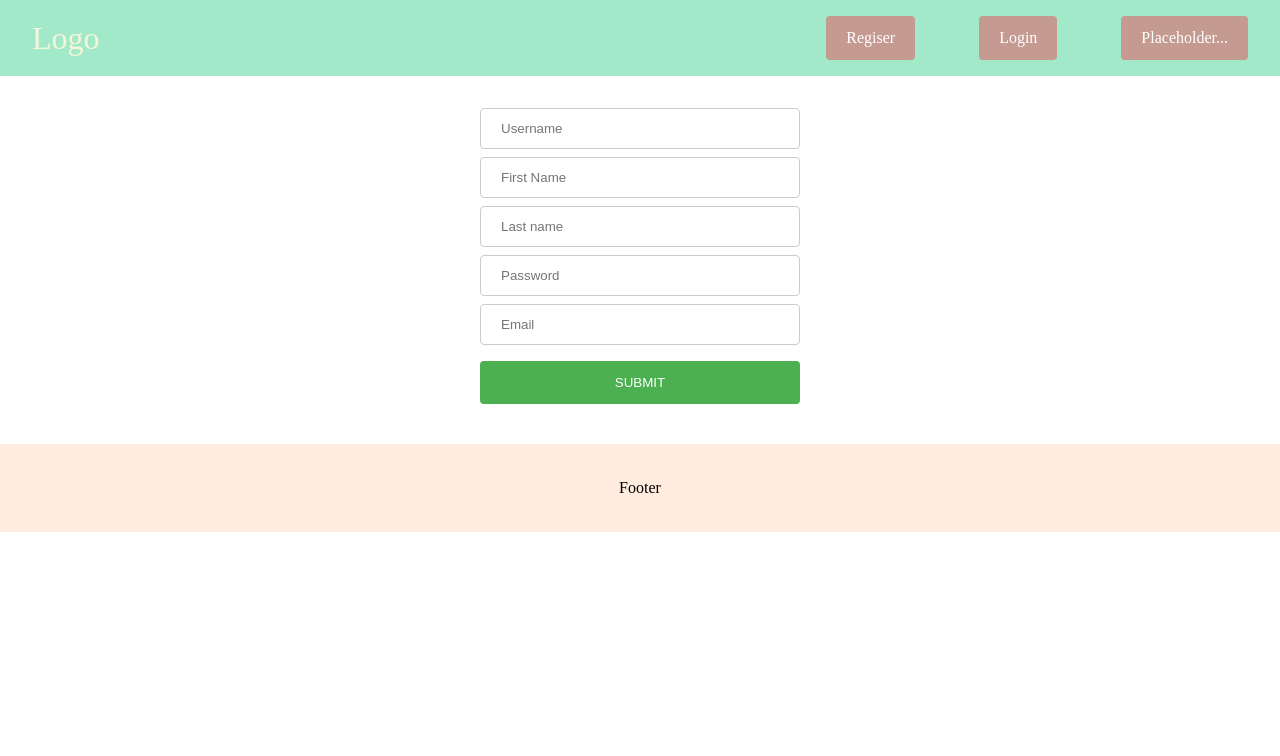
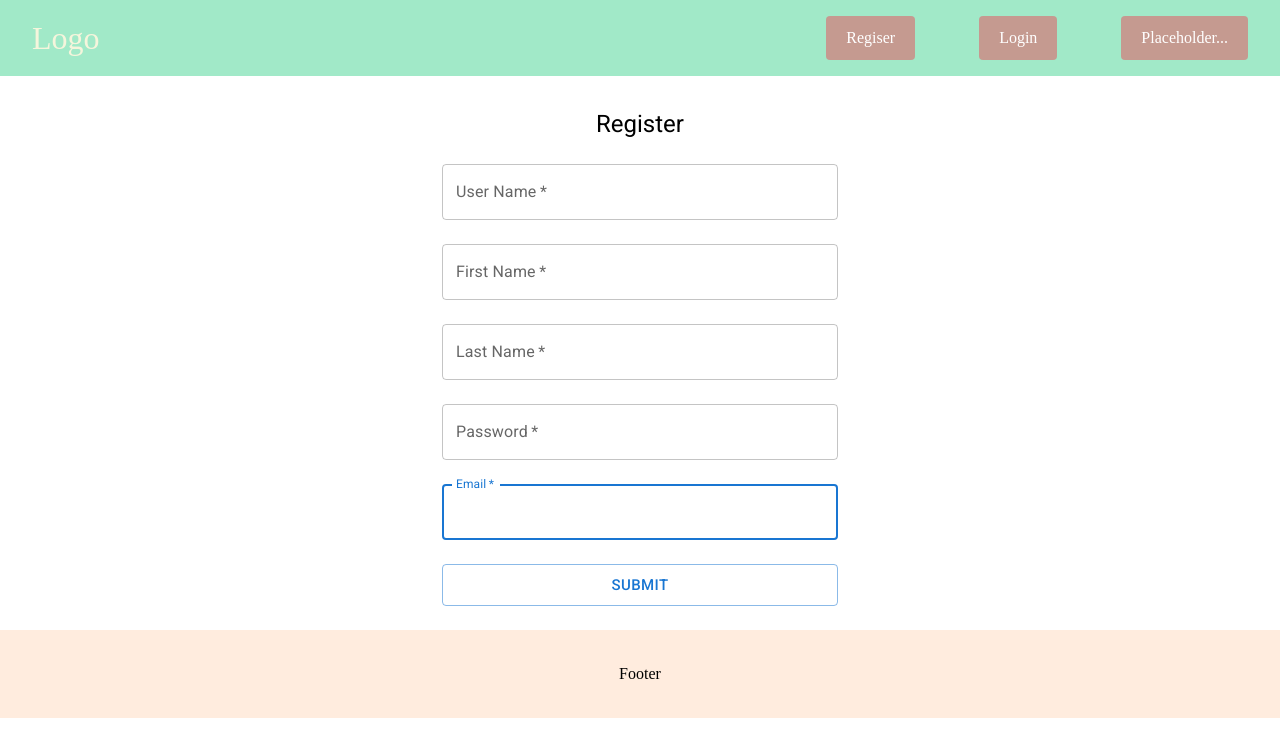
Before and after one commit to pmilisavljevic/Vezba-sa-Rajkom, a React (Vite) app: page /RegisterPage in a window 1280 px wide. Shown: the top 756 px of the page. Built offline with nearby package versions, Linux system fonts and the light colour scheme.

Commit message:
added mui and login logic

```diff
--- a/db.json
+++ b/db.json
@@ -2,59 +2,35 @@
   "users": [
     {
       "id": 1,
-      "username": "pedja88",
+      "userName": "pedja88",
       "firstName": "Predrag",
       "lastName": "Milic",
       "password": "test",
       "email": "pedja@test.com"
     },
     {
-      "id": 1,
-      "username": "rajkoR",
+      "id": 2,
+      "userName": "rajkoR",
       "firstName": "Rajko",
       "lastName": "Culibrk",
       "password": "test",
       "email": "rajko@test.com"
     },
     {
-      "id": 1,
-      "username": "LukaCure",
+      "id": 3,
+      "userName": "LukaCure",
       "firstName": "Luka",
       "lastName": "Curcic",
       "password": "test",
       "email": "Luka@test.com"
     },
     {
-      "username": "pedja88",
-      "firstName": "Predrag",
-      "lastName": "Milic",
-      "password": "test",
-      "email": "pedja@test.com",
-      "id": 2
-    },
-    {
-      "username": "pedja88",
-      "firstName": "Predrag",
-      "lastName": "Milic",
-      "password": "test",
-      "email": "pedja@test.com",
-      "id": 3
-    },
-    {
-      "username": "pedja88",
-      "firstName": "Predrag",
-      "lastName": "Milic",
-      "password": "test",
-      "email": "pedja@test.com",
-      "id": 4
-    },
-    {
+      "id": 4,
       "userName": "Pedja2",
       "firstName": "Predrag2",
       "lastName": "Milisav2",
       "password": "asd",
-      "email": "pedja@test.test",
-      "id": 5
+      "email": "pedja@test.test"
     }
   ]
 }
--- a/package.json
+++ b/package.json
@@ -10,6 +10,10 @@
     "preview": "vite preview"
   },
   "dependencies": {
+    "@emotion/react": "^11.11.1",
+    "@emotion/styled": "^11.11.0",
+    "@fontsource/roboto": "^5.0.8",
+    "@mui/material": "^5.14.10",
     "axios": "^1.5.0",
     "react": "^18.2.0",
     "react-dom": "^18.2.0",
--- a/src/components/inputs/Button.tsx
+++ b/src/components/inputs/Button.tsx
@@ -1,10 +1,12 @@
 import { PropsWithChildren } from "react";
+import Button from "@mui/material/Button";
 
 // type Props = {
 //   children:ReactNode | ReactNode[]
 // }
 
 type Props = {
+  size: "small" | "medium" | "large";
   onClick?: () => null;
 } & PropsWithChildren;
 
@@ -12,17 +14,24 @@ type Props = {
 //   onClick: () => null;
 // }
 
-const Button = ({ children, onClick = () => null }: Props) => {
+const MuiButton = ({ size, children, onClick = () => null }: Props) => {
   return (
-    <button
-      className="btn"
+    <Button
+      sx={{
+        mt: 2,
+      }}
+      type="submit"
+      // className="btn"
+      variant="outlined"
+      fullWidth
+      size={size}
       onClick={() => {
         onClick();
       }}
     >
       {children}
-    </button>
+    </Button>
   );
 };
 
-export default Button;
+export default MuiButton;
--- /dev/null
+++ b/src/components/inputs/MuiTextInput.tsx
@@ -0,0 +1,31 @@
+import { TextField } from "@mui/material";
+
+type Props = {
+  name: string;
+  label: string;
+  value: string;
+  onChange: (event: React.ChangeEvent<HTMLInputElement>) => void;
+  type?: "text" | "password" | "email";
+};
+
+export default function MuiTextInput({
+  name = "",
+  label,
+  onChange = () => null,
+  type = "text",
+  value,
+}: Props) {
+  return (
+    <TextField
+      name={name}
+      label={label}
+      type={type}
+      value={value}
+      onChange={(e) => onChange(e)}
+      required
+      fullWidth
+      autoFocus
+      margin="normal"
+    />
+  );
+}
--- a/src/helpers/axiosInstance.ts
+++ b/src/helpers/axiosInstance.ts
@@ -1,8 +1,7 @@
 import axios from "axios";
 
-
 export const axiosInstance = axios.create({
-    baseURL: 'http://localhost:4000',
-    timeout: 1000,
-    headers: {'X-Custom-Header': 'foobar'}
-  });
+  baseURL: "http://localhost:3000",
+  timeout: 1000,
+  headers: { "X-Custom-Header": "foobar" },
+});
--- a/src/pages/LoginPage.tsx
+++ b/src/pages/LoginPage.tsx
@@ -1,9 +1,101 @@
 import MainLayout from "../components/layouts/MainLayout";
+import { useState } from "react";
+import Button from "../components/inputs/Button";
+import { AxiosError } from "axios";
+import { loginUser } from "../services/client";
+import MuiTextInput from "../components/inputs/MuiTextInput";
+import { Container, Box, Typography } from "@mui/material";
+
+type User = {
+  email: string;
+  password: string;
+};
 
 const LoginPage = () => {
+  const [email, setEmail] = useState("");
+  const [pass, setPass] = useState("");
+  const [isLoading, setIsLoading] = useState(false);
+
+  const handleEmailOnChange = (e: React.ChangeEvent<HTMLInputElement>) => {
+    setEmail(e.target.value);
+    // console.log(e);
+  };
+  const handlePassOnChange = (e: React.ChangeEvent<HTMLInputElement>) => {
+    setPass(e.target.value);
+    // console.log(pass);
+  };
+
+  const fetchUsers = async () => {
+    setIsLoading(true);
+
+    try {
+      const response = await loginUser();
+
+      console.log(response.data);
+      const users = response.data;
+      const user = users.find(
+        (u: User) => u.email === email && u.password === pass
+      );
+      if (user) {
+        alert("Login Uspesan");
+      } else {
+        alert("Invalid");
+      }
+    } catch (err) {
+      console.error(AxiosError);
+    } finally {
+      setIsLoading(false);
+    }
+  };
+
+  const handleSubmit = (e: React.FormEvent<HTMLFormElement>) => {
+    e.preventDefault();
+    fetchUsers();
+    // console.log(email);
+  };
   return (
     <MainLayout>
-      <div>LoginPage</div>
+      <div>{isLoading && <h2>Loading...</h2>}</div>
+      <Container component="main" maxWidth="xs">
+        {/* {Error && <h3>{}</h3>} */}
+        <Box
+          sx={{
+            marginTop: 4,
+            display: "flex",
+            flexDirection: "column",
+            alignItems: "center",
+          }}
+        >
+          <Typography component="h1" variant="h5">
+            Log In
+          </Typography>
+          <Box
+            component="form"
+            onSubmit={handleSubmit}
+            sx={{
+              mt: 1,
+              mb: 2,
+              gap: 1,
+            }}
+          >
+            <MuiTextInput
+              label="Email"
+              value={email}
+              name="email"
+              onChange={handleEmailOnChange}
+              type="email"
+            />
+            <MuiTextInput
+              label="Password"
+              value={pass}
+              name="password"
+              onChange={handlePassOnChange}
+              type="password"
+            />
+            <Button size="large">SUBMIT</Button>
+          </Box>
+        </Box>
+      </Container>
     </MainLayout>
   );
 };
--- a/src/pages/RegisterPage.tsx
+++ b/src/pages/RegisterPage.tsx
@@ -1,85 +1,106 @@
-import Button from "../components/inputs/Button";
-import TextInput from "../components/inputs/TextInput";
 import MainLayout from "../components/layouts/MainLayout";
 import { useState } from "react";
 import { registerUser } from "../services/client";
+import { useNavigate } from "react-router-dom";
+import MuiButton from "../components/inputs/Button";
+import { Container, Box, Typography } from "@mui/material";
+import MuiTextInput from "../components/inputs/MuiTextInput";
+import { AxiosError } from "axios";
 
 const RegisterPage = () => {
-
-  const [formState,setFormState] = useState({
-      userName:"",
-      firstName:"",
-      lastName:"",
-      password:"",
-      email:""
-  })
-
+  const [formState, setFormState] = useState({
+    userName: "",
+    firstName: "",
+    lastName: "",
+    password: "",
+    email: "",
+  });
 
   const registerUserFunction = async () => {
-  try{
-    await registerUser(formState)
-
-  }catch(e){
-    console.log(e)
+    try {
+      await registerUser(formState);
+    } catch (err) {
+      console.log(AxiosError);
     }
- }
-
-
-
-
-  const handleSubmit = (e:React.FormEvent<HTMLFormElement>) => {
-    e.preventDefault();
-    registerUserFunction()
   };
 
-  const handleOnChange = (e:React.ChangeEvent<HTMLInputElement>) => {
-    const name = e.target.name
+  const navigate = useNavigate();
+
+  const handleSubmit = (e: React.FormEvent<HTMLFormElement>) => {
+    e.preventDefault();
+    registerUserFunction();
+    navigate("/LoginPage");
+  };
+
+  const handleOnChange = (e: React.ChangeEvent<HTMLInputElement>) => {
+    const name = e.target.name;
     setFormState({
       ...formState,
-        [name]:e.target.value
-      })
-
-  }
+      [name]: e.target.value,
+    });
+  };
 
   return (
     <MainLayout>
       <div>
-        <form className="input-form" onSubmit={handleSubmit}>
-          <TextInput
-            placeholder="Username"
+        <Container component="main" maxWidth="xs">
+          <Box
+            sx={{
+              mt: 4,
+              mb: 3,
+              display: "flex",
+              flexDirection: "column",
+              alignItems: "center",
+            }}
+          >
+            <Typography component="h1" variant="h5">
+              Register
+            </Typography>
+            <Box
+              component="form"
+              onSubmit={handleSubmit}
+              sx={{
+                mt: 1,
+                // mb: 2,
+                gap: 1,
+              }}
+            >
+              <MuiTextInput
+                label="User Name"
                 value={formState.userName}
                 name="userName"
                 onChange={handleOnChange}
               />
-          <TextInput
-            placeholder="First Name"
+              <MuiTextInput
+                label="First Name"
                 value={formState.firstName}
                 name="firstName"
                 onChange={handleOnChange}
               />
-          <TextInput
-            placeholder="Last name"
+              <MuiTextInput
+                label="Last Name"
                 value={formState.lastName}
                 name="lastName"
                 onChange={handleOnChange}
               />
-          <TextInput
-            placeholder="Password"
+              <MuiTextInput
+                label="Password"
                 value={formState.password}
                 name="password"
                 onChange={handleOnChange}
                 type="password"
               />
-          <TextInput
-            placeholder="Email"
+              <MuiTextInput
+                label="Email"
                 value={formState.email}
                 name="email"
                 onChange={handleOnChange}
                 type="email"
               />
-
-          <Button>SUBMIT</Button>
-        </form>
+            </Box>
+            <MuiButton size="large">SUBMIT</MuiButton>
+          </Box>
+        </Container>
       </div>
     </MainLayout>
   );
--- a/src/pages/TestPage.tsx
+++ b/src/pages/TestPage.tsx
@@ -1,10 +1,5 @@
-import PageNav from "../components/PageNav";
+const TestPage = () => {
+  return <div>TestPage</div>;
+};
 
-export default function TestPage() {
-  return (
-    <div>
-      <PageNav />
-      TestPage
-    </div>
-  );
-}
+export default TestPage;
--- a/src/services/client.ts
+++ b/src/services/client.ts
@@ -1,14 +1,17 @@
-import { axiosInstance } from "../helpers/axiosInstance"
+import { axiosInstance } from "../helpers/axiosInstance";
 
 export type createUserDto = {
-    userName: string
-      firstName: string
-      lastName:string
-      password:string
-      email:string}
+  userName: string;
+  firstName: string;
+  lastName: string;
+  password: string;
+  email: string;
+};
 
+export const registerUser = async (payload: createUserDto) => {
+  return axiosInstance.post("/users", payload);
+};
 
-export const registerUser = async (payload:createUserDto)  => {
-
-    return axiosInstance.post("/users",payload)
-}
+export const loginUser = async () => {
+  return axiosInstance.get("/users");
+};
```
Also changed, not shown: src/App.tsx (+10 -5 lines), src/components/contexts/BoilerplateContext.tsx (added, +36 -0 lines), 1 other file (tests, documents, lock files or other folders). Lines whose indentation alone changed are shown as unchanged.
